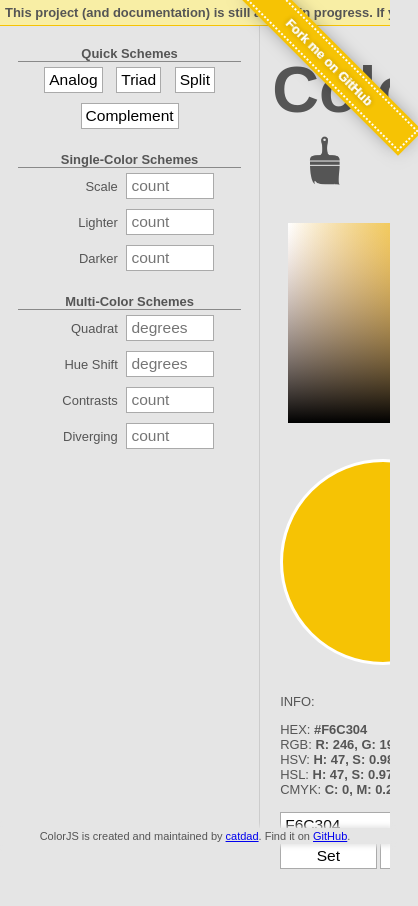
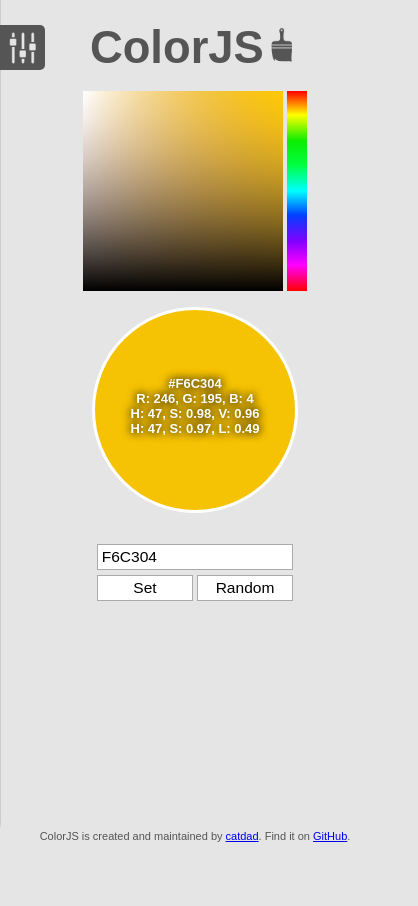
Before and after one commit to catdad/ColorJS, a plain HTML site: page index.html in a window 390 px wide. Shown: the whole page, 418 px wide, since content can reach past the window. After the commit the page ends 844 px from the top, so only its background shows below. Drawn offline with Linux system fonts and the light colour scheme.

Commit message:
experimental mobile version

```diff
--- a/index.html
+++ b/index.html
@@ -12,18 +12,19 @@
 	http://thenounproject.com/noun/paint-brush/#icon-No14813
 -->
 
+<meta name="viewport" content="width=device-width, initial-scale=1, maximum-scale=1, user-scalable=no"/>
+
 <link rel="stylesheet" href="misc/page.css">
 
 </head>
 
 <body>
-	<a href='https://github.com/catdad/ColorJS' style='z-index:1;position:absolute;padding:5px 45px;width:123px;background-color:#F6C304;color:#fff;font-size:13px;font-family:sans-serif;text-decoration:none; font-weight:bold;-webkit-backface-visibility:hidden;border:2px dotted #fff;box-shadow:0 0 0 3px #F6C304,0 0 20px -3px rgba(0,0,0,.5);text-shadow:0 0 0 #fff,0 0 5px rgba(0,0,0,.3);top:50px;right:-50px;-ms-transform:rotate(45deg);-moz-transform:rotate(45deg);-webkit-transform:rotate(45deg);transform: rotate(45deg);'>Fork me on GitHub</a>
+	<a href='https://github.com/catdad/ColorJS' class="ribbon" style='z-index:1;position:absolute;padding:5px 45px;width:123px;background-color:#F6C304;color:#fff;font-size:13px;font-family:sans-serif;text-decoration:none; font-weight:bold;-webkit-backface-visibility:hidden;border:2px dotted #fff;box-shadow:0 0 0 3px #F6C304,0 0 20px -3px rgba(0,0,0,.5);text-shadow:0 0 0 #fff,0 0 5px rgba(0,0,0,.3);top:50px;right:-50px;-ms-transform:rotate(45deg);-moz-transform:rotate(45deg);-webkit-transform:rotate(45deg);transform: rotate(45deg);'>Fork me on GitHub</a>
 
-	<div id="container">
-		<div id="sidebar">
-			<div class="section">
-				&nbsp;
-			</div>
+	<div id="container" class="">
+		<div id="sidebar" class="closed">
+			<div id="tab"></div>
+			<div id="overlay"></div>
 			<div class="section"><div class="title">Quick Schemes</div>
 				<button onclick="calc('analog')">Analog</button>
 				<button onclick="calc('triad')">Triad</button>
@@ -63,7 +64,6 @@
 					<input id="diverging" type="number" min="3" max="10" placeholder="count" />
 				</div>
 			</div>
-
 		</div>
 
 		<div id="note">
@@ -73,7 +73,7 @@
 			</div>
 		</div>
 
-		<div id="content">
+		<div id="content" class="push closed">
 
 			<div id="hero">
 				<div id="logo">ColorJS<img src="misc/brush-gray.png" /></div>
@@ -117,10 +117,10 @@
 
 		function O(id){ return document.getElementById(id); }
 		function str(obj){
-			if (typeof obj === "string") return "<b>" + obj + "</b>";
+			if (typeof obj === "string") return obj;
 			var arr = [];
 			for (i in obj){ arr.push(i + ": " + obj[i]); }
-			return "<b>" + arr.join(', ') + "</b>";
+			return arr.join(', ');
 		}
 
 		//load from hash
@@ -157,7 +157,7 @@
 				((activeMethod.n) ? '/' + activeMethod.n : "");
 		}
 		//view color info
-		function info(color, trim){
+		function info(color, trim, mobile){
 			var code = "<div class='info'>";
 			if (trim){
 				code += "<div>" + str(color.CSS()) + "</div>";
@@ -167,7 +167,7 @@
 				code += "<div>" + str(color.HSL()) + "</div>";
 			}
 			else{
-				code = "<p>Info:</p>";
+				if (!mobile) code += "<p>Info:</p>";
 				code += "<div>HEX: " + str(color.CSS()) + "</div>";
 				code += "<div>RGB: " + str(color.RGB()) + "</div>";
 				code += "<div>HSV: " + str(color.HSV()) + "</div>";
@@ -218,7 +218,8 @@
 		//change main color
 		function change(color){
 			main = color;
-			O('main').style.backgroundColor = color.CSS();
+			O("main").style.backgroundColor = color.CSS();
+			O("main").innerHTML = info(color, true);
 			O("info").innerHTML = info(color);
 
 			//color color swatches
@@ -261,6 +262,28 @@
 			change(Color(rgb));
 		});
 		cp.setRgb( main.RGBA );
+
+		//experiments
+		function openMenu(){
+			var c = O("content");
+			c.classList.remove("closed");
+			c.classList.add("open");
+			O("sidebar").className = "open";
+		}
+		function closeMenu(){
+			var c = O("content");
+			c.classList.remove("open");
+			c.classList.add("closed");
+			O("sidebar").className = "closed";
+		}
+
+		O("tab").onclick = function(){
+			if ( O("sidebar").classList.contains("closed") ) openMenu();
+			else closeMenu();
+		}
+		O("overlay").onclick = function(){
+			closeMenu();
+		}
 	</script>
 </body>
 </html>
--- a/misc/page.css
+++ b/misc/page.css
@@ -5,9 +5,8 @@
 
 	background-color: #e5e5e5;
 	color: #555;
-	font-family: sans-serif;
+	font-family: Arial, sans-serif;
 	font-size: .9em;
-	-text-align: center;
 	overflow-x: hidden;
 }
 
@@ -16,15 +15,12 @@
 	position: relative; /* needed for footer positioning*/
 	margin: 0 auto; /* center, not in IE5 */
 	height: auto !important; /* real browsers */
-	height: 100%; /* IE6: treaded as min-height*/
+	height: 100%; /* IE6 treaded as min-height*/
 	min-height: 100%; /* real browsers */
 }
 
 div#sidebar{
-	float: left;
 	position: fixed;
-	overflow-y: auto;
-	overflow-x: hidden;
 	display: block;
 	width: 20em;
 	height: 100%;
@@ -33,7 +29,7 @@
 }
 
 div#content {
-	padding: 1em 1em 2em; /* bottom padding for footer */
+	padding: 1em 1em 1.5em; /* bottom padding for footer */
 	margin-left: 20em; /* sidebar width */
 }
 
@@ -47,7 +43,7 @@
 
 	z-index: 10;
 	background-color: inherit;
-	box-shadow: 0 0 5px 2px #e5e5e5;
+	box-shadow: 0 0 4px 2px #e5e5e5;
 }
 /* end layout */
 
@@ -74,6 +70,7 @@
 	border: 1px solid #aaa;
 	padding: 3px 4px;
 	font-size: 1.2em;
+	font-family: inherit;
 	cursor: pointer;
 }
 
@@ -120,13 +117,16 @@
 	height: 220px;
 }
 
+#info .info{ font-weight: bold; }
 .color .info{
 	color: white;
+	font-weight: bold;
 	position: relative;
 	top: 3.4em;
 	text-transform: uppercase;
 	text-shadow: 0 0 10px rgba(0,0,0,1), 0 0 10px rgba(0,0,0,.5);
 }
+#main .info{ top: 5.1em; }
 
 .inline { display: inline-block !important; vertical-align: top; }
 
@@ -138,8 +138,8 @@
 	margin: 8px 0 10px;
 }
 
-#picker { width: 200px; height: 200px }
-#slide { width: 20px; height: 200px }
+#picker { width: 200px !important; height: 200px !important; }
+#slide { width: 20px !important; height: 200px !important; }
 
 #note{
 	position: relative;
@@ -152,3 +152,100 @@
 	border-bottom: 1px solid #F6C304;
 }
 #note div{ width: 66em; margin: 0 auto;}
+
+#sidebar .section{ margin-top: 2.5em; } /* #note */
+#sidebar .section ~ .section{ margin-top: 8px; } /* #note */
+
+/* experiments */
+
+#main.color .info{ display: none; }
+
+@media all and (max-width: 680px){
+	#sidebar .section{ margin-top: 8px; } /* #note */
+
+	/* configure push menu */
+	#content{ margin-left: 0 !important; }
+	#sidebar.closed{ left: -20em; }
+	#sidebar.open{ left: 0; }
+
+	.push{ overflow-x: hidden; position: relative; }
+	.push.closed{ left: 0; }
+	.push.open{ left: 20em; }
+	/*
+	-webkit-filter: brightness(70%) saturate(30%) blur(6px);
+	filter: brightness(70%) saturate(30%) blur(6px);
+	*/
+
+	#sidebar, #content {
+		-webkit-transition: all 0.3s ease;
+		-moz-transition: all 0.3s ease;
+		transition: all 0.3s ease;
+
+		/* hardware acceleration hack (creates poor font rendering) */
+		-webkit-transform: translate3d(0, 0, 0);
+		-moz-transform: translate3d(0, 0, 0); /* unnecessary */
+		-ms-transform: translate3d(0, 0, 0); /* unnecessary */
+		transform: translate3d(0, 0, 0);
+		/* */
+	}
+
+	div#sidebar{ position: fixed; z-index: 10; }
+	#sidebar #tab{
+		position: absolute;
+		display: block;
+		width: 55px;
+		height: 55px;
+		right: -55px;
+		top: 38px;
+		z-index: 10;
+
+		cursor: pointer;
+
+		background: #555;
+		background-image: url(settings.png);
+		background-size: 45px 45px;
+		background-repeat:no-repeat;
+		background-position: center;
+		border-radius: 0 5px 5px 0;
+	}
+	#sidebar.open #tab { right: -56px; }
+
+	#sidebar.open #overlay{
+		display: block;
+		position: absolute;
+		width: 200%;
+		height: 100%;
+		top: 0;
+		right: -40em;
+		background-color: black;
+		opacity: .5;
+		z-index:9;
+	}
+	/* end push menu */
+
+	#main.color .info{ display: block; }
+	#info{ display: none; }
+	#hero .inline{ height: auto; }
+	#main.color{ height: 200px; }
+	#controls{margin: 0;}
+	#controls{ text-align: center !important; }
+
+	.ribbon, #note { display: none; }
+}
+
+@media all and (max-width: 450px){
+	#hero #logo{ font-size: 3.5em; }
+	#sidebar #tab{
+		width: 45px;
+		height: 45px;
+		right: -45px;
+		top: 25px;
+		background-size: 38px 38px;
+	}
+	#sidebar.open #tab { right: -46px; }
+	/*#sidebar.open #overlay{ right: -85%; }
+
+	div#sidebar{ width: 85%; }
+	div#sidebar.closed{ left: -85%; }
+	.push.open{ left: 85%; } /* */
+}
```
Also changed, not shown: misc/settings.png (added).
